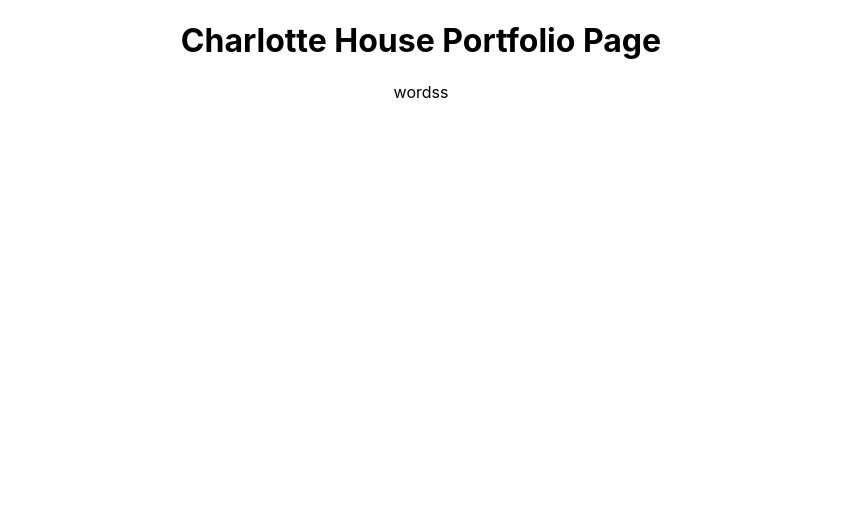
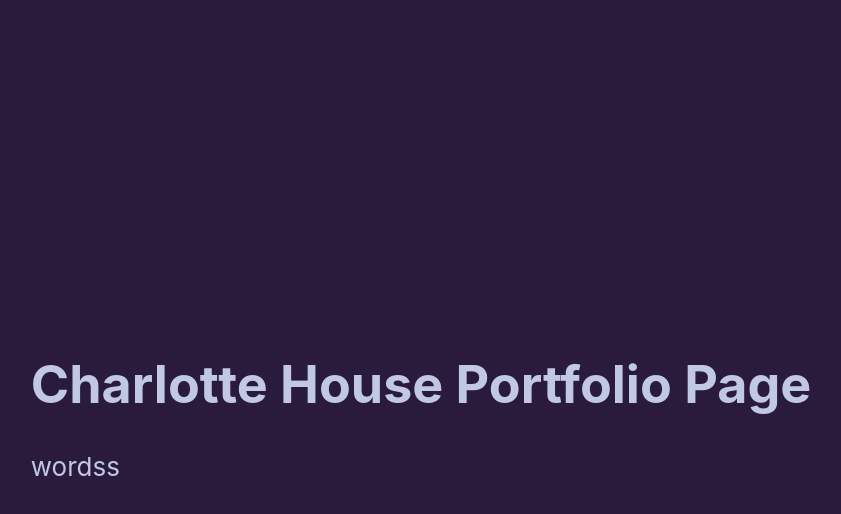
Before and after one commit to lottieh/MyWebpage, a React (Create React App) app: page / in a window 1280 px wide. Shown: the top 514 px of the page, without its empty margins (219-1060 px from the left). Built offline with nearby package versions, Linux system fonts and the light colour scheme.

Commit message:
Starting CSS scheme  added

```diff
--- a/src/App.css
+++ b/src/App.css
@@ -1,33 +1,24 @@
 .App {
-  text-align: center;
-}
-
-.App-logo {
-  height: 40vmin;
-  pointer-events: none;
-}
-
-@media (prefers-reduced-motion: no-preference) {
-  .App-logo {
-    animation: App-logo-spin infinite 20s linear;
-  }
-}
-
-.App-header {
-  background-color: #282c34;
+  background-color: #2a1b3D;
   min-height: 100vh;
   display: flex;
   flex-direction: column;
   align-items: center;
   justify-content: center;
   font-size: calc(10px + 2vmin);
-  color: white;
+  color: #c1c8e4;
 }
 
 .App-link {
   color: #61dafb;
 }
 
+.boxed {
+  border-style: solid;
+  border-width: thick;
+  border-radius: 8px;
+
+}
 @keyframes App-logo-spin {
   from {
     transform: rotate(0deg);
```
